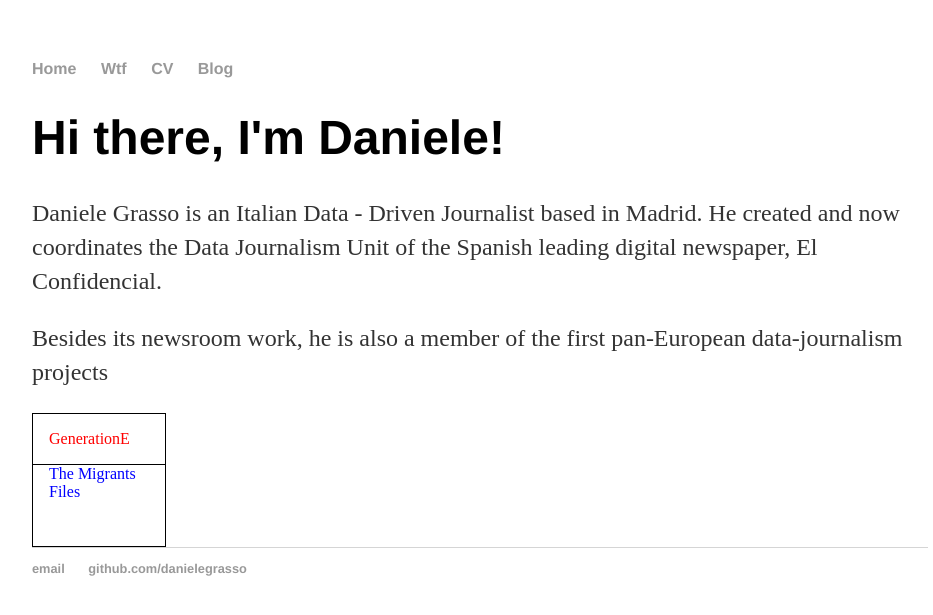
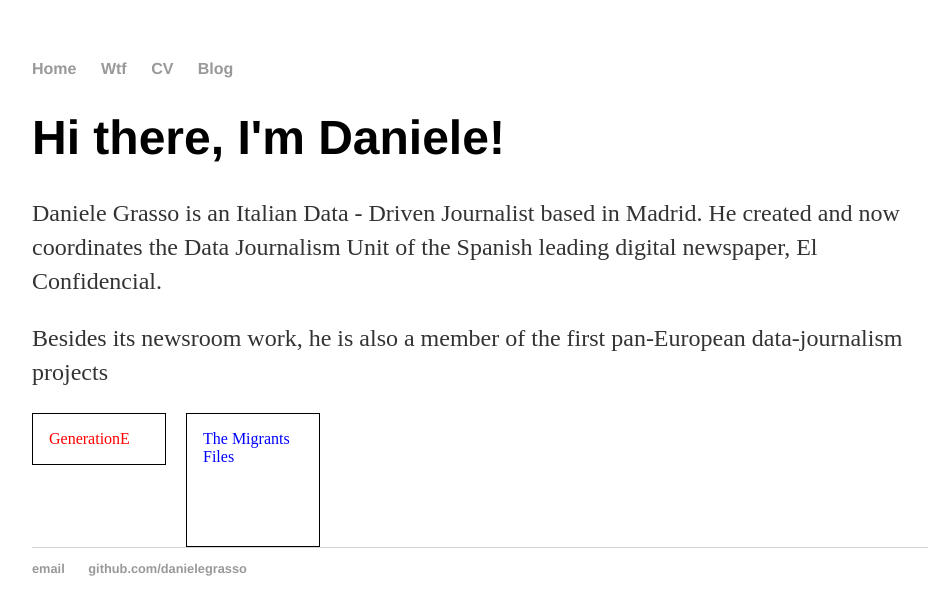
Before and after one commit to danielegrasso/danielegrasso.github.io, a Jekyll site: the page built from index.html, in a window 1280 px wide. Shown: the top 615 px of the page, without its empty margins (160-1093 px from the left). Built offline with Jekyll 4.4.1, drawn with Linux system fonts in a browser that asks for light colours.

Commit message:
Update index.html
display card_two inline

```diff
--- a/index.html
+++ b/index.html
@@ -14,6 +14,6 @@ style="border:thin solid black";>
 	GenerationE
 </div>
 <div class="card_two"
-style="border:thin solid black";>
+style="border:thin solid black; display: inline-block">
 	The Migrants Files
 </div>
```
